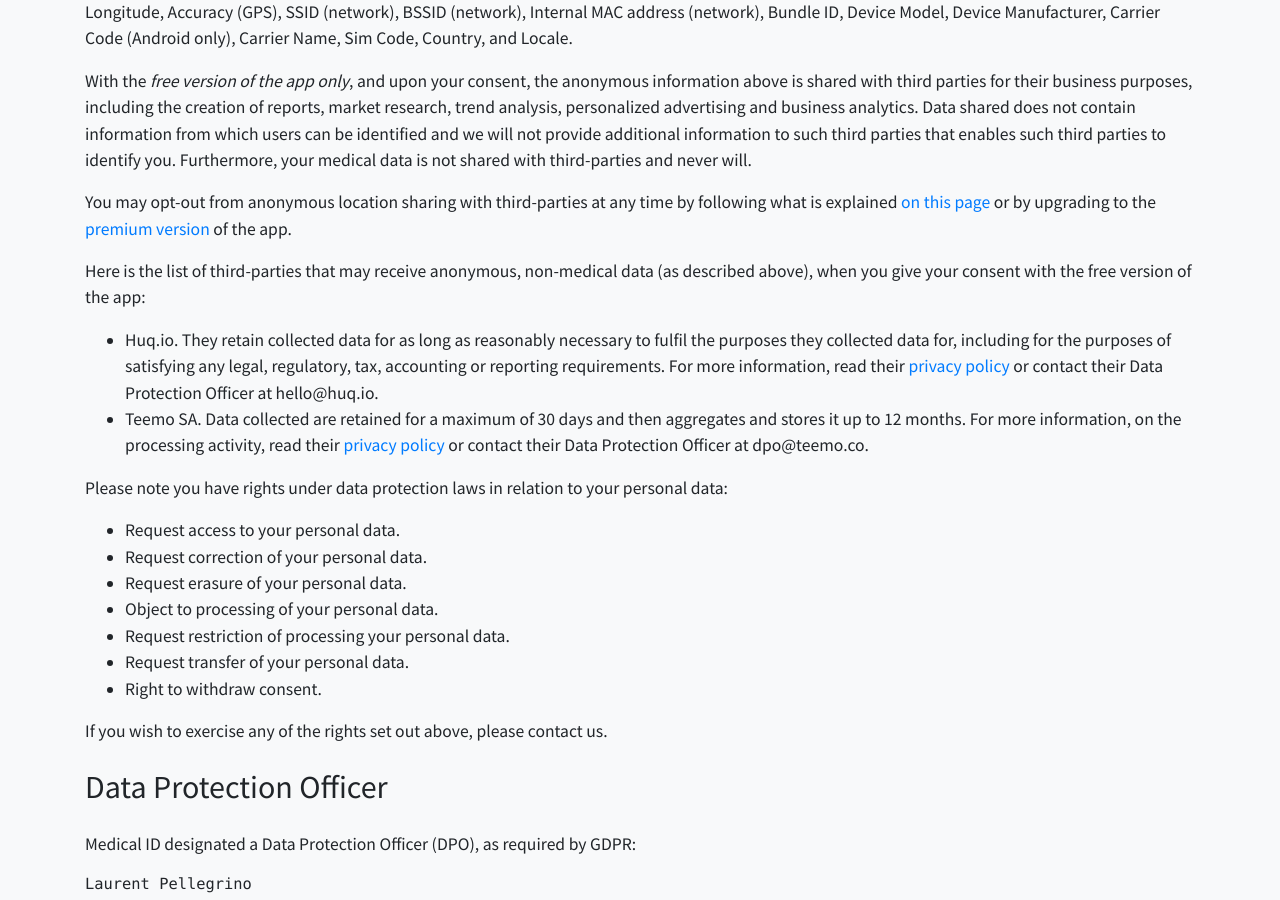
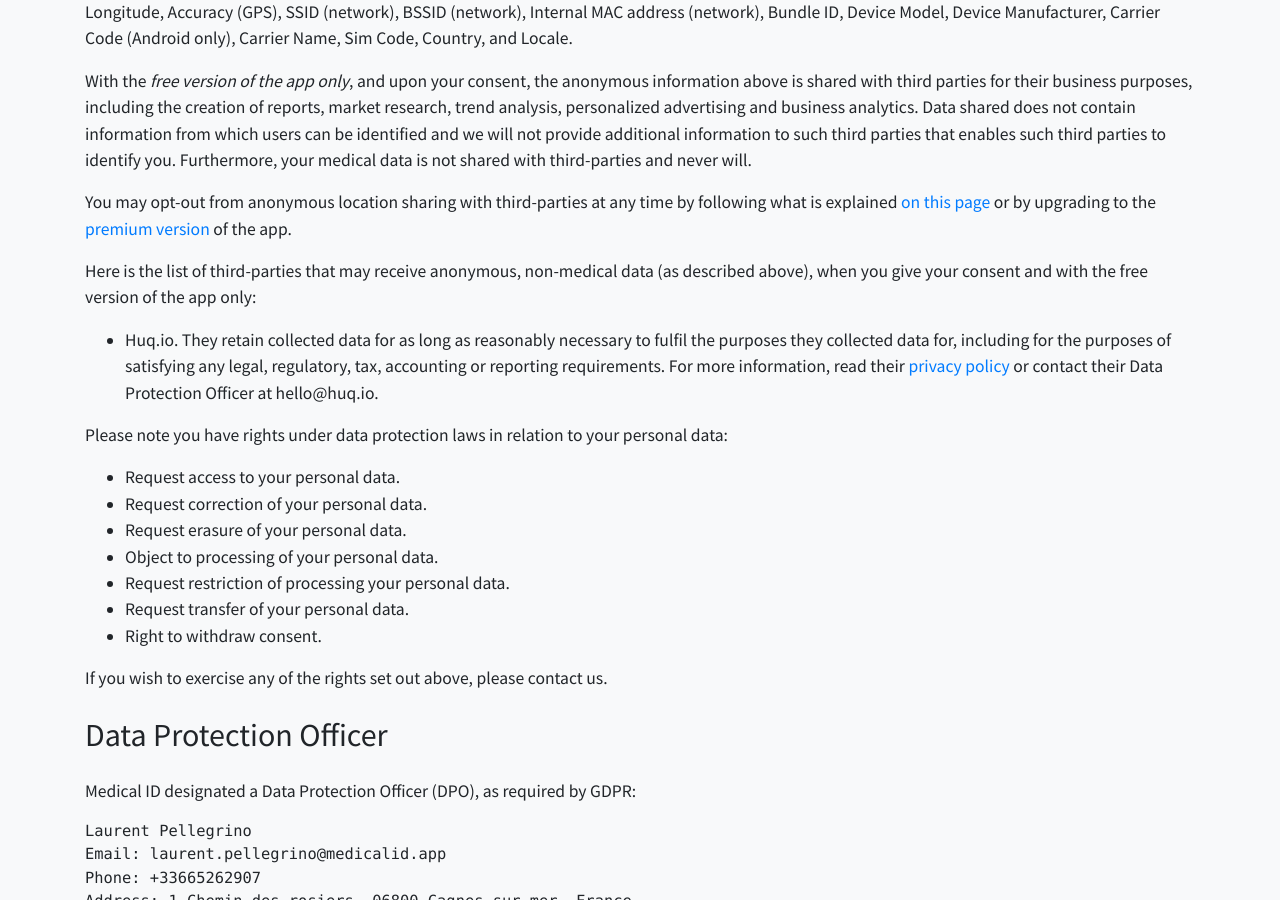
Before and after one commit to medicalid/medicalid.github.io, a Jekyll site: the page built from privacy.md, in a window 1280 px wide and 900 px high, scrolled down 1286 px. Built offline with Jekyll 4.4.1, drawn with Linux system fonts in a browser that asks for light colours; nearby versions of some CDN libraries; our own code applies the rules of GitHub Pages for plain Markdown files.

Commit message:
Remove Teemo from the list of data collectors

```diff
--- a/privacy.md
+++ b/privacy.md
@@ -44,10 +44,9 @@
 
 You may opt-out from anonymous location sharing with third-parties at any time by following what is explained [on this page](https://medicalid.app/needs-your-help) or by upgrading to the [premium version](https://play.google.com/store/apps/details?id=app.medicalid) of the app.
 
-Here is the list of third-parties that may receive anonymous, non-medical data (as described above), when you give your consent with the free version of the app:
+Here is the list of third-parties that may receive anonymous, non-medical data (as described above), when you give your consent and with the free version of the app only:
 
 - Huq.io. They retain collected data for as long as reasonably necessary to fulfil the purposes they collected data for, including for the purposes of satisfying any legal, regulatory, tax, accounting or reporting requirements. For more information, read their <a href="https://huq.io/terms/privacy/">privacy policy</a> or contact their Data Protection Officer at hello@huq.io.
-- Teemo SA. Data collected are retained for a maximum of 30 days and then aggregates and stores it up to 12 months. For more information, on the processing activity, read their <a href="https://teemo.co/privacy-policy/">privacy policy</a> or contact their Data Protection Officer at dpo@teemo.co.
 
 Please note you have rights under data protection laws in relation to your personal data:
 
```
